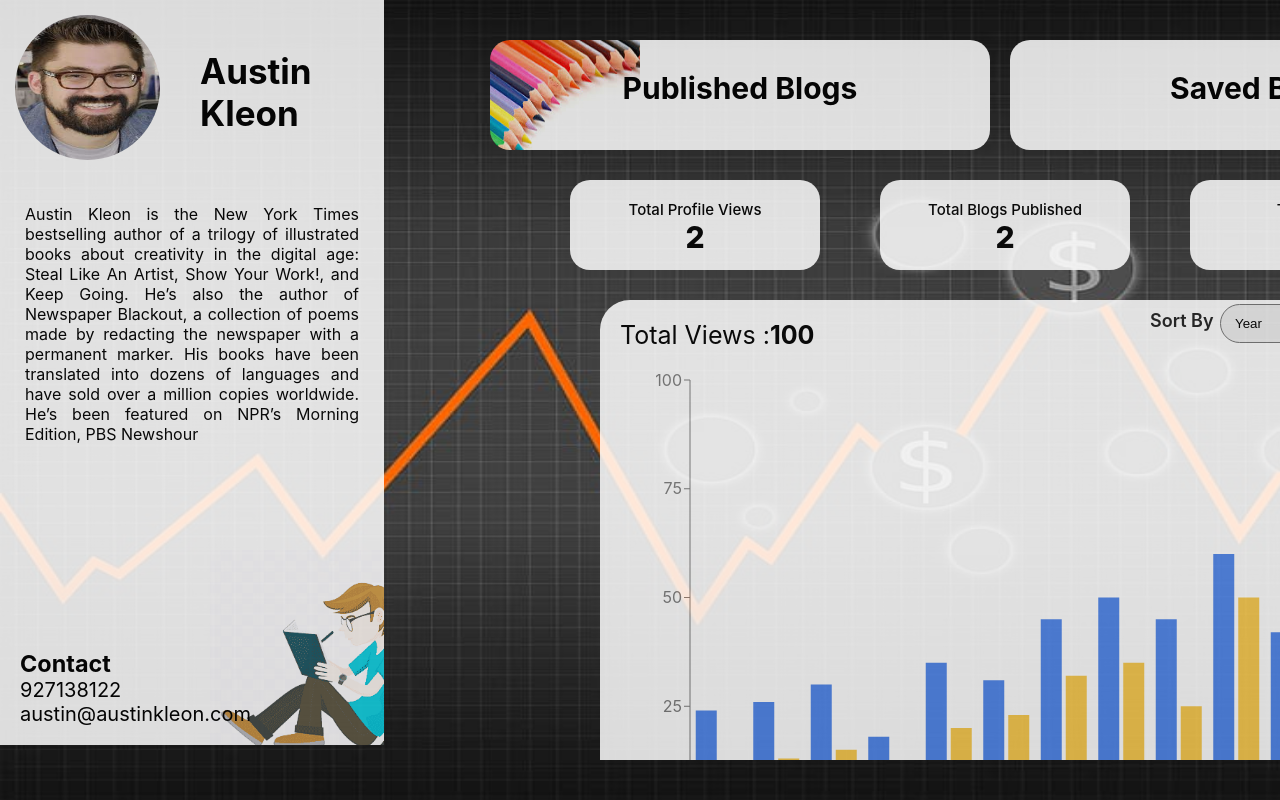
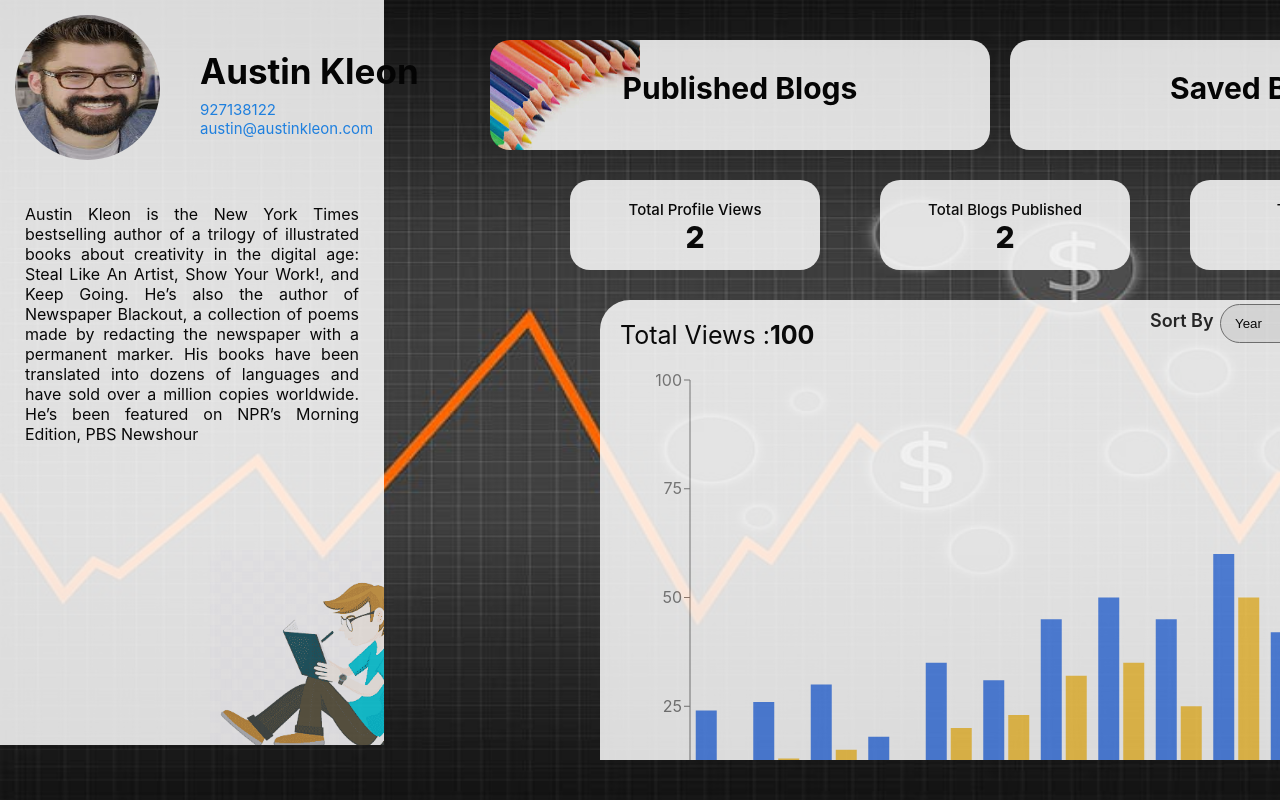
Before and after one commit to AdityaDeshpande123/MinorProject, a React (Create React App) app in the folder Project/front-end/: page /profile in a window 1280 px wide. Shown: the top 800 px of the page. Built offline with nearby package versions, Linux system fonts and the light colour scheme.

Commit message:
ashcommthirteen

```diff
--- a/Project/front-end/src/views/blog_create/template/Template2.js
+++ b/Project/front-end/src/views/blog_create/template/Template2.js
@@ -1,5 +1,5 @@
 import style from "./Template2.module.css"
-import react,{usestate} from "react";
+import React, { useState } from "react";
 import person from '../../../static/person.png';
 import signin from '../../../static/signin.jpg';
 import { useNavigate } from 'react-router-dom';
@@ -8,19 +8,19 @@
 
 function Template() {
 
-
-    var imgBox= document.getElementById("imgBox");
-
-    var loadFile = function(Event){
-        imgBox.style.backgroundImage="url("+ URL.createObjectURL(Event.target.files[0]) +")";
-    }
+                const [file, setFile] = useState();
+                function handleChange(e)
+                {
+                    console.log(e.target.files);
+                     setFile(URL.createObjectURL(e.target.files[0]));
+                }
 
     return (
           <div className={style.main}>
           <div className={style.mainHeader}>
           <h1 className={style.base_h1}>BLOGOSPHERE</h1>
-      </div>
-      <div className={style.navBar}>
+            </div>
+            {/* <div className={style.navBar}>
 
                 <ul className={style.base_ul}>
 
@@ -28,14 +28,16 @@
                     <li  className={style.base_li}><img src={signin} height={"42px"} alt="image" style={{float:"left",paddingRight:"14px",paddingLeft:"10px"}}></img>Sign/SignUp</li>
                 </ul>
 
-            </div>
+            </div> */}
             <div className={style.temp2}>
             <div className={style.title}>
             </div>
             <hr className={style.line}></hr>
-            <div className={style.blog} id="imgBox">
-            <input type="file" accept="image/*" name="image" id="main_img" className={style.file_ip} onChange="loadFile(Event)" />
-            <label for="main_img"><img src={upload} className={style.plusimg}></img></label>
+            <div className={style.blog} >
+            <input type="file" className={style.file_ip} onChange={handleChange} />
+            <img src={file} className={style.blog}  style={{left:"0px",top:"0px"}}></img>
+            {/* <img src={file} className={style.ipimg}></img> */}
+            {/* <label for="main_img"><img src={file} className={style.plusimg}></img></label>  */}
 
             </div>
             <div className={style.im1}>
@@ -58,7 +60,7 @@
                 <p>Contact information<a href="#">Gmail link</a></p>
 
             </footer>
-          </div>
+        </div>
     )
 }
 
--- a/Project/front-end/src/views/blog_create/template/Template2.module.css
+++ b/Project/front-end/src/views/blog_create/template/Template2.module.css
@@ -80,7 +80,7 @@
 .temp2 {
     top: 10px;
     position: relative;
-    left: 37.5vh;
+    left: 25.5vh;
     border:solid black 1px;
     width: 150vh;
     height:185vh;
@@ -167,14 +167,16 @@
 
 
 .file_ip{
-    /* display: none; */
+    position: absolute;
+    /* top: 0px;
+    left: 0px; */
 }
 
-.plusimg{
+.ipimg{
     position: absolute;
-    top: 180px;
-    left: 500px;
-    width: 30px;
-    height: 30px;
-    cursor: pointer;
+    top: 0px;
+    left: 0px;
+    width: 1044px;
+    height: 448px;
+    /* cursor: pointer; */
 }
--- a/Project/front-end/src/views/profile/Profile.js
+++ b/Project/front-end/src/views/profile/Profile.js
@@ -262,14 +262,19 @@
                 <div className={styles.profilepic}>
                     <img src={arr.ppic} className={styles.proimg}></img>
                     <h1 className={styles.prname}>{arr.username}</h1>
+                    <div className={styles.wrdetails}>
+                    <p>  927138122</p>
+                    <p>  austin@austinkleon.com</p>
+
+                </div>
                     <p className={styles.prabout}>{arr.about}</p>
                 </div>
-                <div className={styles.wrdetails}>
+                {/* <div className={styles.wrdetails}>
                     <h3>Contact</h3>
                     <p>  927138122</p>
                     <p>  austin@austinkleon.com</p>
 
-                </div>
+                </div> */}
 
             </div>
 
--- a/Project/front-end/src/views/profile/Profile.module.css
+++ b/Project/front-end/src/views/profile/Profile.module.css
@@ -23,7 +23,7 @@
     left : 200px;
     top : 50px;
     font-size: 35px;
-    width: 100px;
+    width: 300px;
 
 }
 .prabout{
@@ -34,9 +34,13 @@
 }
 
 .wrdetails{
+    position: absolute;
     padding: 20px;
     width: auto;
-    font-size: 20px;
+    font-size: 15px;
+    top: 80px;
+    left: 180px;
+    color: dodgerblue ;
 
 
 }
```
